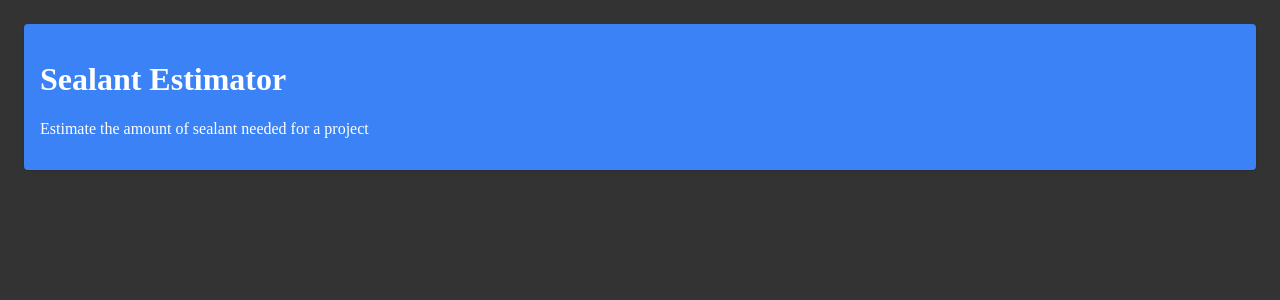
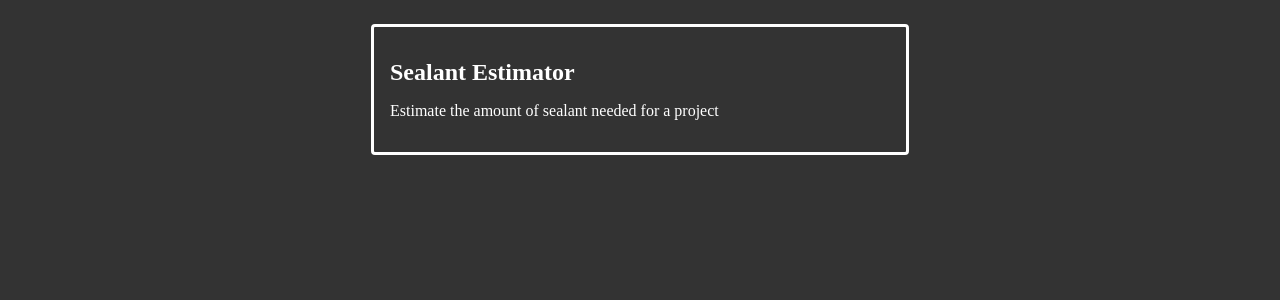
Before and after one commit to samm459/sealant-estimator, a React app: page / in a window 1280 px wide. Shown: the top 300 px of the page. Built offline with nearby package versions, Linux system fonts and the light colour scheme.

Commit message:
Update estimator component styles

```diff
--- a/src/estimator.tsx
+++ b/src/estimator.tsx
@@ -1,7 +1,7 @@
 export const Estimator = () => {
     return (
-        <div className='tw-text-white tw-bg-blue-500 tw-p-4 tw-shadow tw-rounded'>
-            <h1>Sealant Estimator</h1>
+        <div className='tw-text-white tw-border-solid tw-border-white tw-p-4 tw-rounded tw-max-w-[500px] tw-m-auto'>
+            <h1 className="tw-text-[1.5rem]">Sealant Estimator</h1>
             <p>Estimate the amount of sealant needed for a project</p>
         </div>
     )
```
